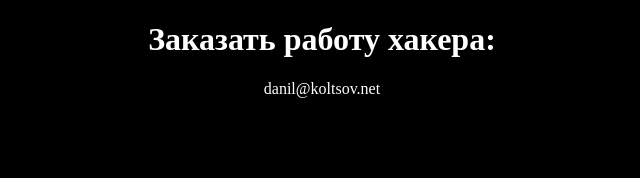
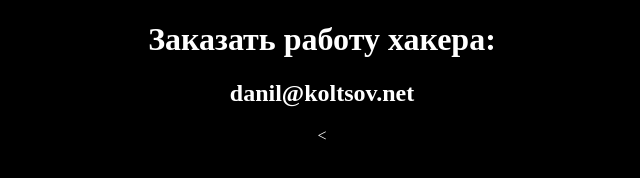
Before and after one commit to danil-koltsov/site, a plain HTML site: page index.html in a window 1280 px wide. Shown: the whole page, without its empty margins (318-958 px from the left). Drawn offline with Linux system fonts and the light colour scheme.

Commit message:
Update index.html

```diff
--- a/index.html
+++ b/index.html
@@ -15,8 +15,8 @@
       <center><font face="SF Mono Regular"><h1>
          Заказать работу хакера:
       </h1></center>
-      <center>
+      <center><font face="SF Mono Regular"><h2>
          danil@koltsov.net
-      <center>
+      </h2><<center>
    </body>
 </html>
```
